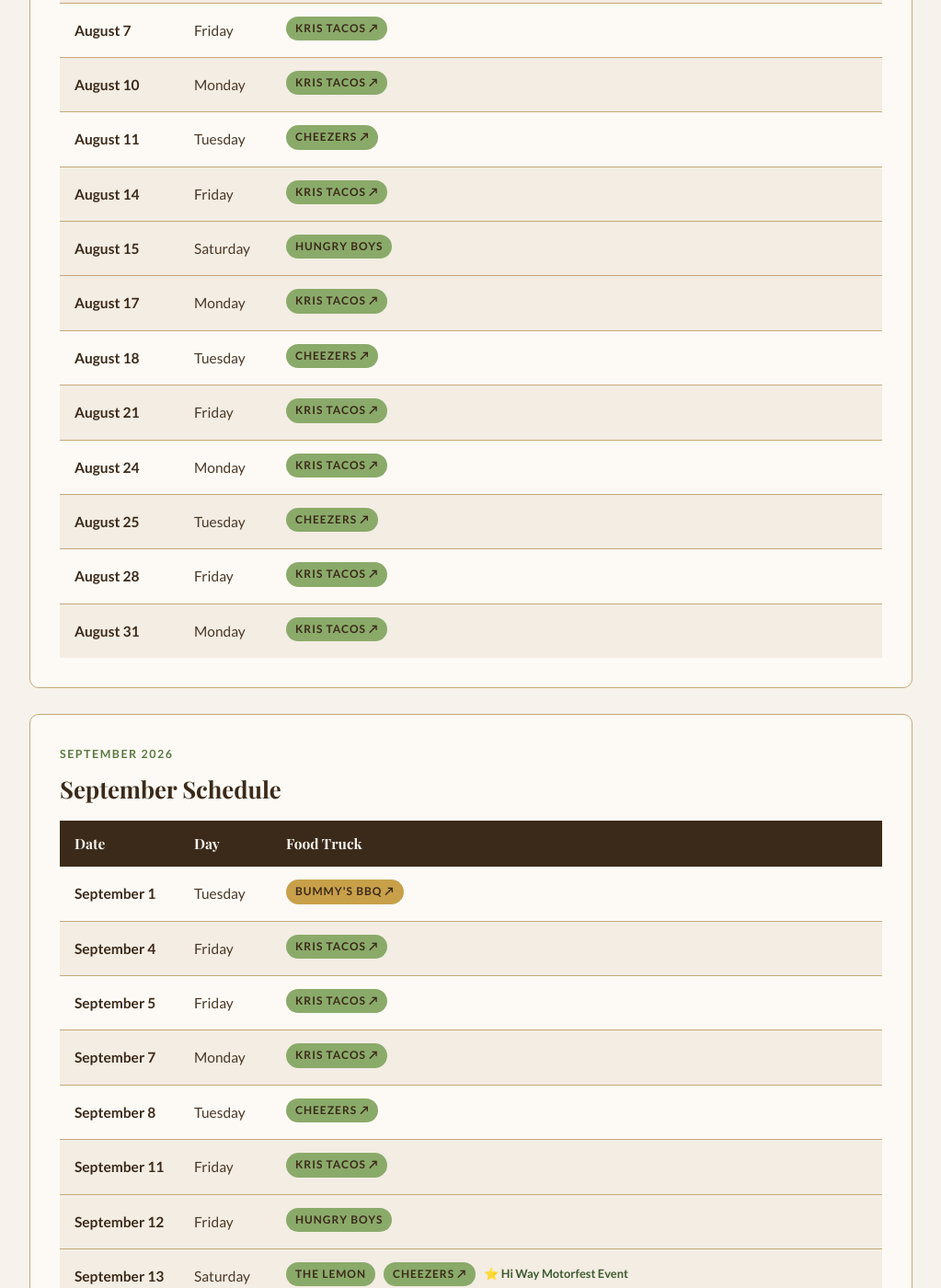
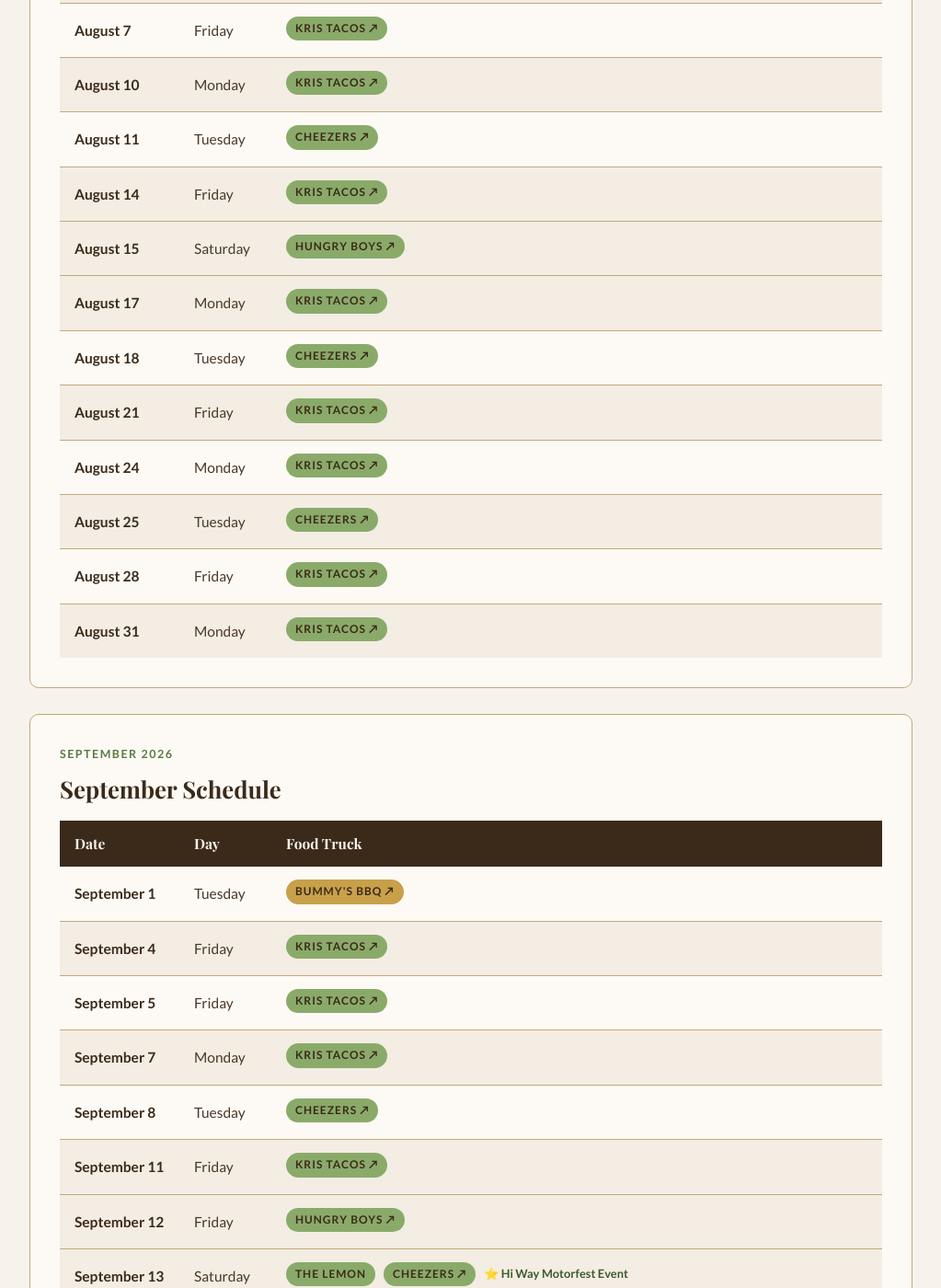
Before and after one commit to blueearthcommunitymarket/blueearthcommunitymarket.github.io, a Jekyll site: the page built from food-trucks/index.html, in a window 1280 px wide and 1400 px high, scrolled down 5014 px. Shown: the whole window at 92% size, without its empty margins (128-1151 px from the left). Built offline with Jekyll 4.4.1, drawn with Linux system fonts in a browser that asks for light colours; some web fonts are replaced; some of the changed text lies outside the part shown.

Commit message:
Add Hungry Boys Facebook link

```diff
--- a/food-trucks/index.html
+++ b/food-trucks/index.html
@@ -130,7 +130,7 @@
                 <tr><td class="market-date">August 10</td><td>Monday</td><td><span class="tag"><a href="https://www.facebook.com/share/1AquB7sxYj/?mibextid=wwXIfr" target="_blank" rel="noopener" style="color:inherit;text-decoration:none;">Kris Tacos ↗</a></span></td></tr>
                 <tr><td class="market-date">August 11</td><td>Tuesday</td><td><span class="tag"><a href="https://www.facebook.com/share/1CZyABySqK/?mibextid=wwXIfr" target="_blank" rel="noopener" style="color:inherit;text-decoration:none;">Cheezers ↗</a></span></td></tr>
                 <tr><td class="market-date">August 14</td><td>Friday</td><td><span class="tag"><a href="https://www.facebook.com/share/1AquB7sxYj/?mibextid=wwXIfr" target="_blank" rel="noopener" style="color:inherit;text-decoration:none;">Kris Tacos ↗</a></span></td></tr>
-                <tr style="background:#f3ede3;"><td class="market-date">August 15</td><td>Saturday</td><td><span class="tag">Hungry Boys</span></td></tr>
+                <tr style="background:#f3ede3;"><td class="market-date">August 15</td><td>Saturday</td><td><span class="tag"><a href="https://www.facebook.com/hungryboysiowa" target="_blank" rel="noopener" style="color:inherit;text-decoration:none;">Hungry Boys ↗</a></span></td></tr>
                 <tr><td class="market-date">August 17</td><td>Monday</td><td><span class="tag"><a href="https://www.facebook.com/share/1AquB7sxYj/?mibextid=wwXIfr" target="_blank" rel="noopener" style="color:inherit;text-decoration:none;">Kris Tacos ↗</a></span></td></tr>
                 <tr><td class="market-date">August 18</td><td>Tuesday</td><td><span class="tag"><a href="https://www.facebook.com/share/1CZyABySqK/?mibextid=wwXIfr" target="_blank" rel="noopener" style="color:inherit;text-decoration:none;">Cheezers ↗</a></span></td></tr>
                 <tr><td class="market-date">August 21</td><td>Friday</td><td><span class="tag"><a href="https://www.facebook.com/share/1AquB7sxYj/?mibextid=wwXIfr" target="_blank" rel="noopener" style="color:inherit;text-decoration:none;">Kris Tacos ↗</a></span></td></tr>
@@ -155,7 +155,7 @@
                 <tr><td class="market-date">September 7</td><td>Monday</td><td><span class="tag"><a href="https://www.facebook.com/share/1AquB7sxYj/?mibextid=wwXIfr" target="_blank" rel="noopener" style="color:inherit;text-decoration:none;">Kris Tacos ↗</a></span></td></tr>
                 <tr><td class="market-date">September 8</td><td>Tuesday</td><td><span class="tag"><a href="https://www.facebook.com/share/1CZyABySqK/?mibextid=wwXIfr" target="_blank" rel="noopener" style="color:inherit;text-decoration:none;">Cheezers ↗</a></span></td></tr>
                 <tr><td class="market-date">September 11</td><td>Friday</td><td><span class="tag"><a href="https://www.facebook.com/share/1AquB7sxYj/?mibextid=wwXIfr" target="_blank" rel="noopener" style="color:inherit;text-decoration:none;">Kris Tacos ↗</a></span></td></tr>
-                <tr style="background:#f3ede3;"><td class="market-date">September 12</td><td>Friday</td><td><span class="tag">Hungry Boys</span></td></tr>
+                <tr style="background:#f3ede3;"><td class="market-date">September 12</td><td>Friday</td><td><span class="tag"><a href="https://www.facebook.com/hungryboysiowa" target="_blank" rel="noopener" style="color:inherit;text-decoration:none;">Hungry Boys ↗</a></span></td></tr>
                 <tr style="background:#f3ede3;"><td class="market-date">September 13</td><td>Saturday</td><td><span class="tag">The Lemon</span> <span class="tag"><a href="https://www.facebook.com/share/1CZyABySqK/?mibextid=wwXIfr" target="_blank" rel="noopener" style="color:inherit;text-decoration:none;">Cheezers ↗</a></span> <span style="font-size:0.8rem;color:var(--green-dark);font-weight:700;">⭐ Hi Way Motorfest Event</span></td></tr>
                 <tr><td class="market-date">September 14</td><td>Monday</td><td><span class="tag"><a href="https://www.facebook.com/share/1AquB7sxYj/?mibextid=wwXIfr" target="_blank" rel="noopener" style="color:inherit;text-decoration:none;">Kris Tacos ↗</a></span></td></tr>
                 <tr><td class="market-date">September 15</td><td>Tuesday</td><td><span class="tag"><a href="https://www.facebook.com/share/1CZyABySqK/?mibextid=wwXIfr" target="_blank" rel="noopener" style="color:inherit;text-decoration:none;">Cheezers ↗</a></span></td></tr>
@@ -233,7 +233,7 @@
         </div>
 
         <div>
-            <h3>Hungry Boys</h3>
+            <h3><a href="https://www.facebook.com/hungryboysiowa" target="_blank" rel="noopener" style="color: var(--brown-dark); text-decoration: none;">Hungry Boys ↗</a></h3>
             <p style="margin-bottom: 14px;">Select dates including August 15 and September 12.</p>
             <h3><a href="https://www.facebook.com/TheLemon1" target="_blank" rel="noopener" style="color: var(--brown-dark); text-decoration: none;">The Lemon ↗</a></h3>
             <p style="margin-bottom: 8px;">Fresh squeezed lemonade — lemonade the way it's supposed to be! Featured at the Hi Way Motorfest event September 13.</p>
```
